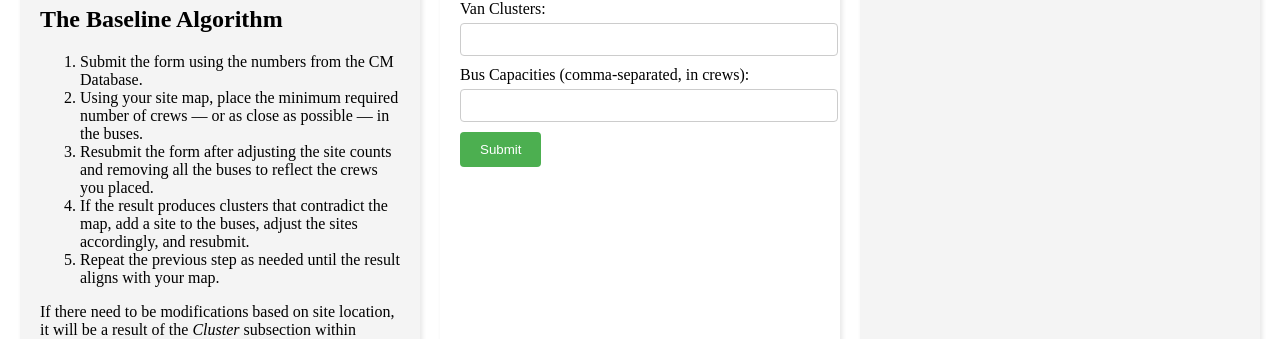
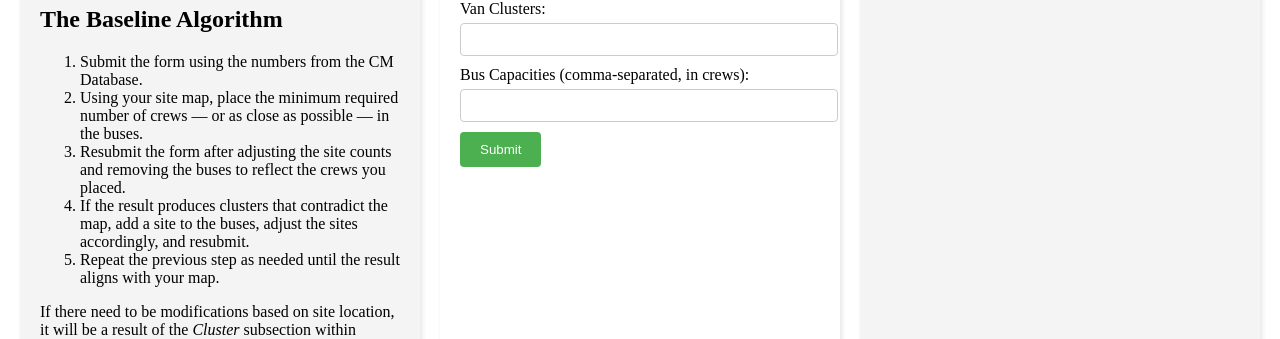
Before and after one commit to cbmckinstry/Clustering, a Flask app: page / in a window 1280 px wide. Shown: the part 384-723 px from the top of the page. Run offline with Flask 3, Linux system fonts and the light colour scheme.

Commit message:
Updated Directions again

```diff
--- a/templates/index.html
+++ b/templates/index.html
@@ -103,7 +103,7 @@
         <ol>
             <li>Submit the form using the numbers from the CM Database.</li>
             <li>Using your site map, place the minimum required number of crews — or as close as possible — in the buses.</li>
-            <li>Resubmit the form after adjusting the site counts and removing all the buses to reflect the crews you placed.</li>
+            <li>Resubmit the form after adjusting the site counts and removing the buses to reflect the crews you placed.</li>
             <li>If the result produces clusters that contradict the map, add a site to the buses, adjust the sites accordingly, and resubmit.</li>
             <li>Repeat the previous step as needed until the result aligns with your map.</li>
         </ol>
@@ -144,7 +144,7 @@
             {% if results|length==2 %}
                 <h3>You need space for {{ results[1] }} more crews!</h3>
             {% elif results|length==1 %}
-                <h3>You must put at least {{ results[0] }} crews in the buses</h3>
+                <h3>You must put at least {{ results[0] }} crews in the buses. Delete the buses to continue.</h3>
             {% else %}
                 <div class="results-container">
                     <h2>Allocations:</h2>
```
